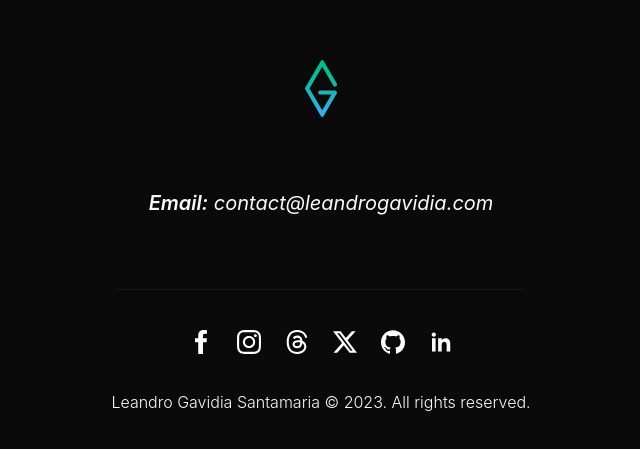
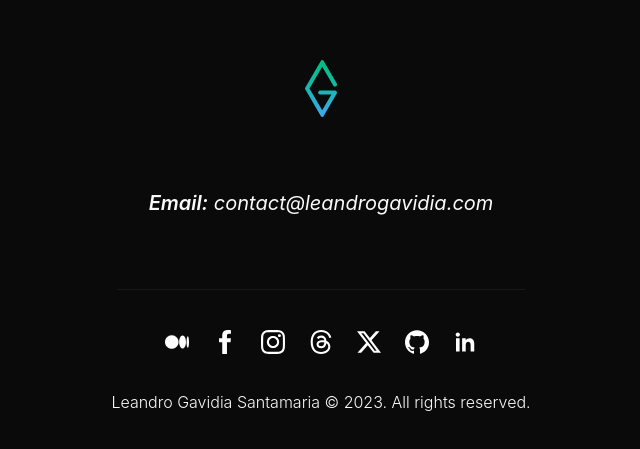
Before and after one commit to leandrogavidia/leandro-gavidia-website, a Next.js app: page / in a window 1280 px wide. Shown: the part 163-612 px from the top of the page, without its empty margins (319-959 px from the left). Built offline with nearby package versions, Linux system fonts and the light colour scheme.

Commit message:
chore: add Medium profile

```diff
--- a/components/footer/item-list/index.ts
+++ b/components/footer/item-list/index.ts
@@ -1,4 +1,9 @@
 export const itemList = [
+    {
+        name: "Medium",
+        url: "https://medium.com/@leandrogavidia",
+        icon: "/images/social-media-icons/medium.svg"
+    },
     {
         name: "Facebook",
         url: "https://www.facebook.com/androgavidia",
```
Also changed, not shown: public/images/social-media-icons/medium.svg (added).
